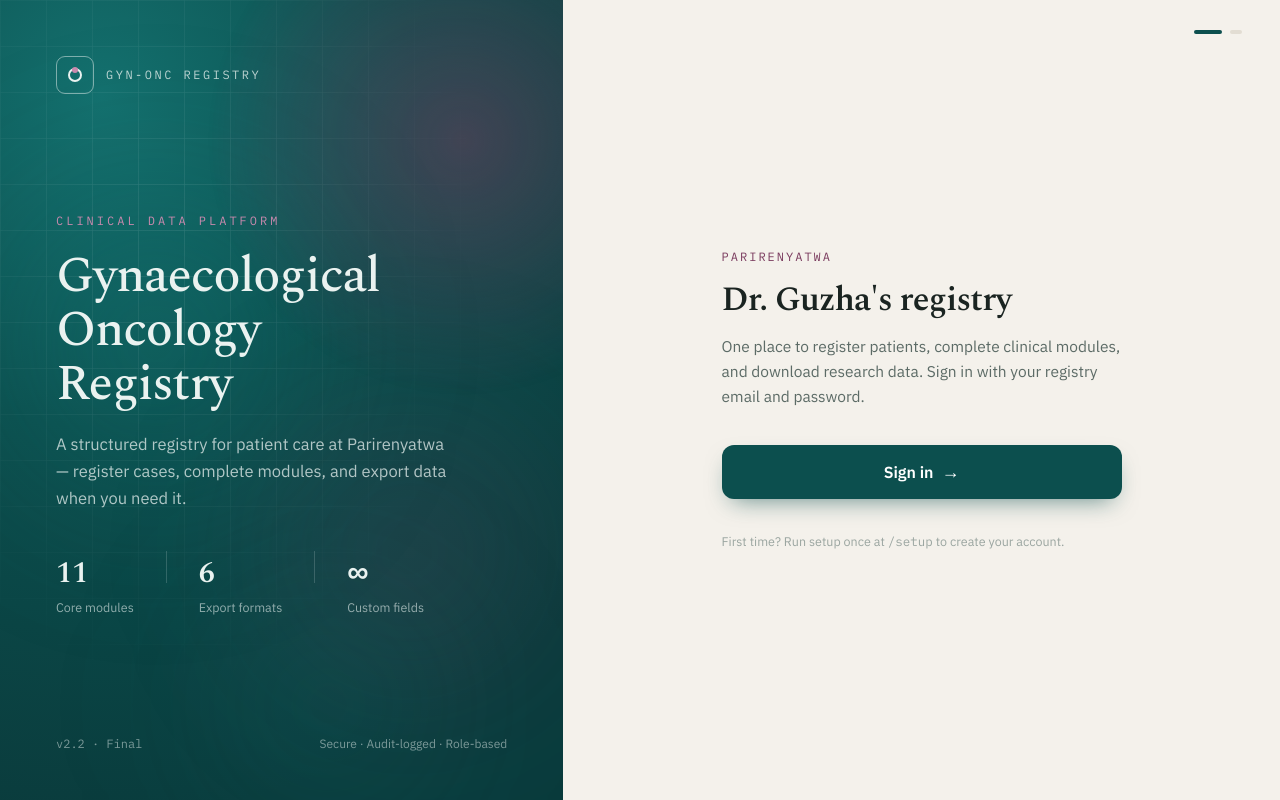
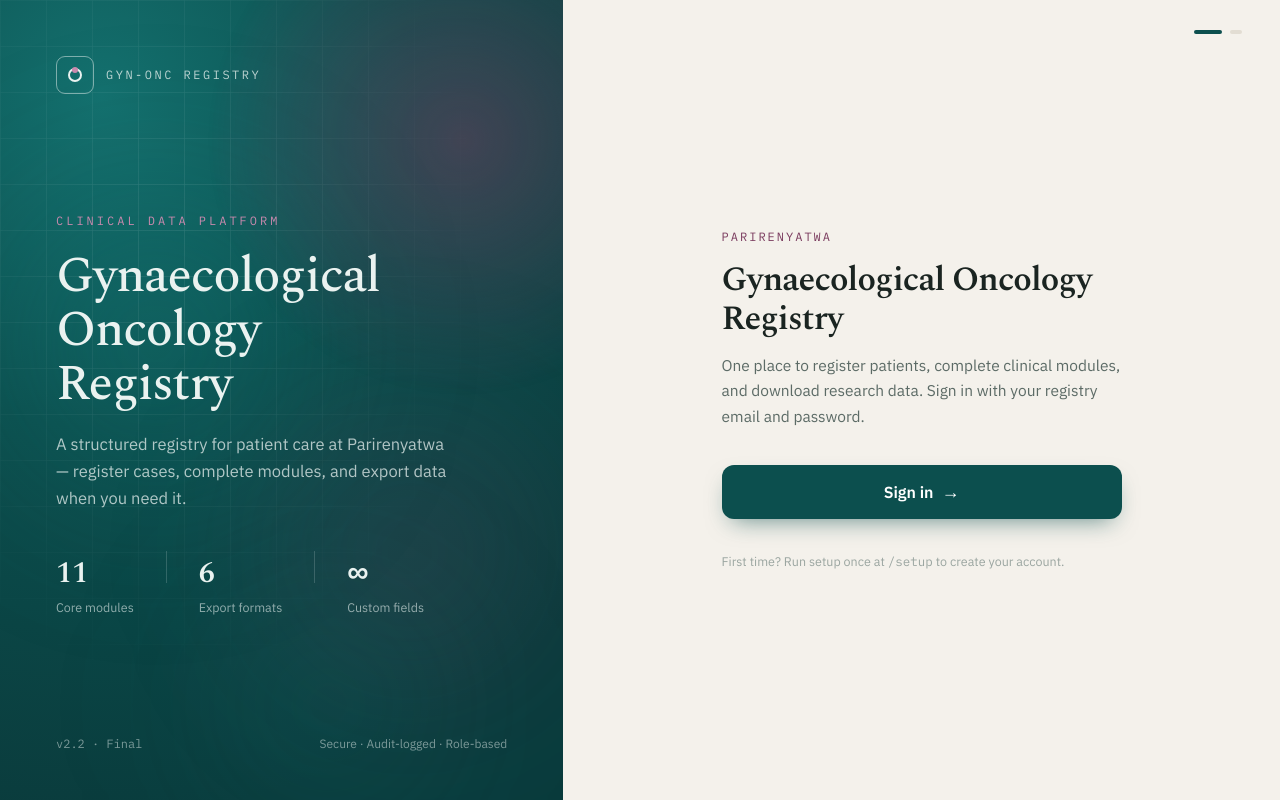
Before and after one commit to tnguruve/gyn-onc-registry, a Next.js app: page /login in a window 1280 px wide. Built offline with nearby package versions, Linux system fonts and the light colour scheme; no server answers.

Commit message:
Rebrand login and seed copy to Gynaecological Oncology Registry.

```diff
--- a/src/app/actions.ts
+++ b/src/app/actions.ts
@@ -160,7 +160,7 @@ export async function loginAction(_prev: AuthFormState, formData: FormData): Pro
 
 export async function signupAction(_prev: AuthFormState, formData: FormData): Promise<AuthFormState> {
   void formData;
-  return { error: "New accounts are not available. Use your Dr. Guzha registry login." };
+  return { error: "New accounts are not available. Use your registry login." };
 }
 
 export async function createPatientAction(formData: FormData) {
--- a/src/app/setup/page.tsx
+++ b/src/app/setup/page.tsx
@@ -42,7 +42,7 @@ export default function SetupPage() {
             <ul className="mt-2 space-y-1 font-mono text-xs">
               <li>clinician@registry.local / Clinician123!</li>
             </ul>
-            <p className="mt-3 text-xs text-slate-500">One account for Dr. Guzha — patients, modules, and export.</p>
+            <p className="mt-3 text-xs text-slate-500">Default clinician account — patients, modules, and export.</p>
           </div>
           <Link href="/login" className="text-sm text-teal-700 underline">
             Back to login
--- a/src/components/auth/auth-flow.tsx
+++ b/src/components/auth/auth-flow.tsx
@@ -66,7 +66,7 @@ function WelcomeIntro({ onContinue }: { onContinue: () => void }) {
     <>
       <div className="font-mono-data mb-4 text-xs tracking-[2px] text-[#7A3B5E] uppercase">Parirenyatwa</div>
       <h2 className="font-display mb-3.5 text-[34px] leading-[1.15] font-semibold tracking-tight">
-        Dr. Guzha&apos;s registry
+        Gynaecological Oncology Registry
       </h2>
       <p className="mb-9 text-[15.5px] leading-relaxed text-[#5C6B66]">
         One place to register patients, complete clinical modules, and download research data. Sign in with your
@@ -101,7 +101,7 @@ function LoginForm({
         </button>
       ) : null}
       <h2 className="font-display mb-2 text-[30px] font-semibold tracking-tight">Sign in</h2>
-      <p className="mb-7 text-[14.5px] text-[#5C6B66]">Dr. Guzha&apos;s registry account.</p>
+      <p className="mb-7 text-[14.5px] text-[#5C6B66]">Gynaecological oncology registry account.</p>
       <form action={action} className="space-y-5">
         <Field
           label="Email"
--- a/src/lib/seed-data.ts
+++ b/src/lib/seed-data.ts
@@ -15,7 +15,7 @@ export async function seedRegistry(prisma: PrismaClient) {
     await prisma.user.create({
       data: {
         email: GUZHA_EMAIL,
-        name: "Dr. Guzha",
+        name: "Registry Admin",
         passwordHash: await hash(GUZHA_DEFAULT_PASSWORD),
         role: "ADMIN",
         active: true,
@@ -24,7 +24,7 @@ export async function seedRegistry(prisma: PrismaClient) {
   } else {
     await prisma.user.update({
       where: { email: GUZHA_EMAIL },
-      data: { name: "Dr. Guzha", role: "ADMIN", active: true },
+      data: { name: "Registry Admin", role: "ADMIN", active: true },
     });
   }
 
@@ -95,7 +95,7 @@ export async function seedRegistry(prisma: PrismaClient) {
       data: {
         patientId: patient.id,
         surgeryDate: new Date("2025-11-05"),
-        surgeon: "Dr. Guzha",
+        surgeon: "Dr. Ncube",
         procedure: "Radical hysterectomy",
         approach: "1",
         ccScore: "0",
@@ -140,7 +140,7 @@ export async function seedRegistry(prisma: PrismaClient) {
   }
 
   return {
-    message: existing ? "Demo data ready" : "Dr. Guzha account and demo patient created",
+    message: existing ? "Demo data ready" : "Registry account and demo patient created",
     accounts: [{ email: GUZHA_EMAIL, password: GUZHA_DEFAULT_PASSWORD, role: "ADMIN" }],
   };
 }
```
